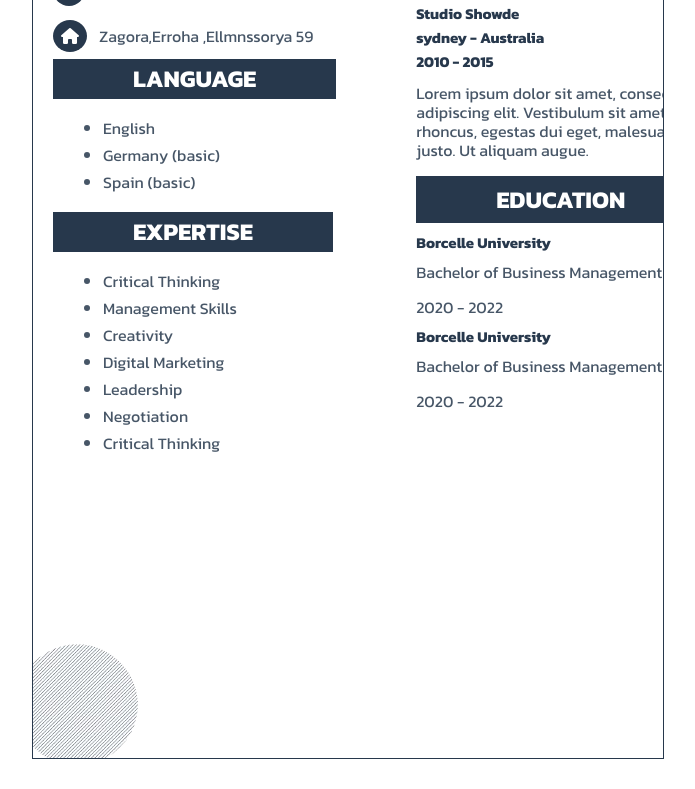
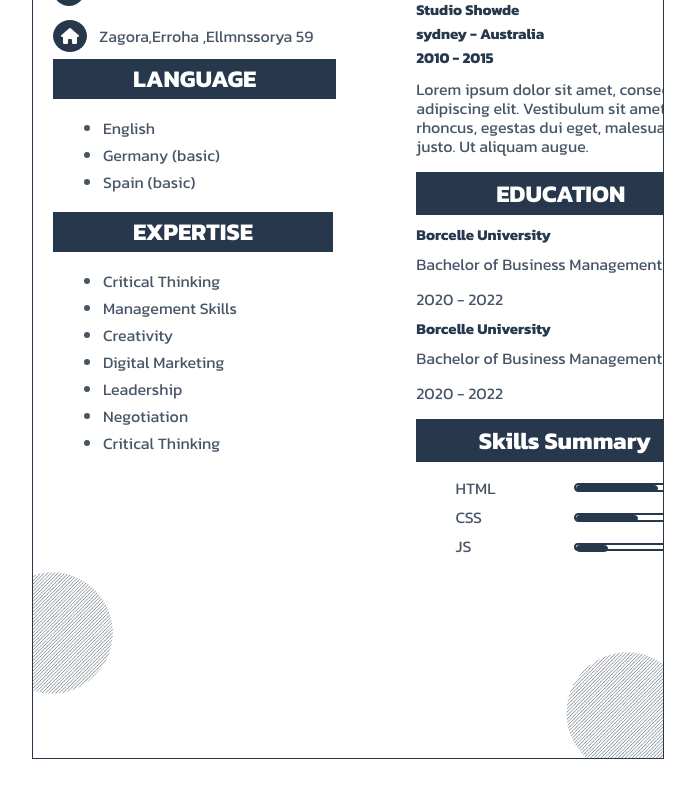
Before and after one commit to MohamedMoustir/Workshop-HTML-CSS-CV, a plain HTML site: page index.html in a window 1280 px wide. Shown: the part 711-1500 px from the top of the page, without its empty margins (292-987 px from the left). Drawn offline with Linux system fonts and the light colour scheme; a script that the page names is missing.

Commit message:
Updite file css and html

```diff
--- a/index.html
+++ b/index.html
@@ -136,12 +136,29 @@
                         </div>
 
                     </div>
+<div class="Skills_Summary">
+    <h2>Skills Summary</h2>
+    <div class="Skills">
+        <div>
+            <p>HTML</p>
+            <p>CSS</p>
+            <p>JS</p>
+        </div>
+        <div class="pxles">
+            <h1 class="html"></h1>
+            <h1 class="css"></h1>
+            <h1 class="js"></h1>
+        </div>
 
-
+    </div>
+</div>
 
 
                 </div>
 
+                <div class="logo3">
+                    <img src="img/img1.png" alt="">
+                </div>
 
 
 
--- a/style.css
+++ b/style.css
@@ -50,7 +50,7 @@ li{
  display: inline-block;
  position: absolute;
  left: 36%;
- top: 5%;
+ top: 3%;
 line-height: 20px;
 font-size: 26px;
 }
@@ -69,15 +69,19 @@ font-size: 26px;
   height: 800px;
   position: absolute;
   left: 45%;
-  bottom: 66%;
+  bottom: 70%;
   object-fit: contain;
 }
 .logo2 img{
   position: absolute;
-    left:-24%;
-    bottom: -15%;
+    left:-28%;
+    bottom: -10%;
 }
-
+.logo3{
+    position: absolute;
+   right: -30%;
+    bottom:-16% ;
+}
 /* style about */
 
 .about{
@@ -105,7 +109,8 @@ line-height: 14px;
 .language h2,
 .Expertise h2,
 .Experience h2,
-.Education h2{
+.Education h2,
+.Skills_Summary h2{
     background:var(--black--color);
     display: inline-block;
     padding: 13px 80px;
@@ -115,7 +120,7 @@ line-height: 14px;
 .Experience h2,
 .Education h2{
     margin: 0;
-    padding: 6px 80px;
+    padding: 4px 80px;
 
 }
 
@@ -147,3 +152,80 @@ line-height: 14px;
 .Education .item{
     line-height: 0;
 }
+.Skills_Summary h2{
+padding: 4px ;
+width: 100%;
+margin: 0;
+text-align: center;
+}
+.Skills{
+    display: flex;
+    justify-content: space-around;
+    align-items: center;
+    line-height: 13px;
+position: relative;
+
+}
+.pxles .html,
+.pxles .css,
+.pxles .js{
+    height: 8.4px;
+    width: 100px;
+    border-radius: 5px;
+    border: 2px solid var(--black--color);
+
+}
+.pxles .html:after{
+    position: absolute;
+    content:"";
+    height: 5px;
+    width: 27%;
+    border-radius: 5px;
+    background:var(--black--color);
+    border: 1px solid var(--black--color);
+
+}
+.pxles .css:after{
+    position: absolute;
+    content:"";
+    height: 5px;
+    width: 20%;
+    border-radius: 5px;
+    background:var(--black--color);
+    border: 1px solid var(--black--color);
+
+}
+
+.pxles .js:after{
+    position: absolute;
+    content:"";
+    height: 5px;
+    width: 10%;
+    border-radius: 5px;
+    background:var(--black--color);
+    border: 1px solid var(--black--color);
+
+
+
+}
+.pxles .html:before{
+    position: absolute;
+    content:"89%";
+font-size: 10px;
+right: 0;
+
+}
+.pxles .css::before{
+    position: absolute;
+    content:"60%";
+font-size: 10px;
+   right: 0;
+
+}
+
+.pxles .js:before{
+    position: absolute;
+    content:"40%";
+font-size: 10px;
+   right: 0;
+}
```
